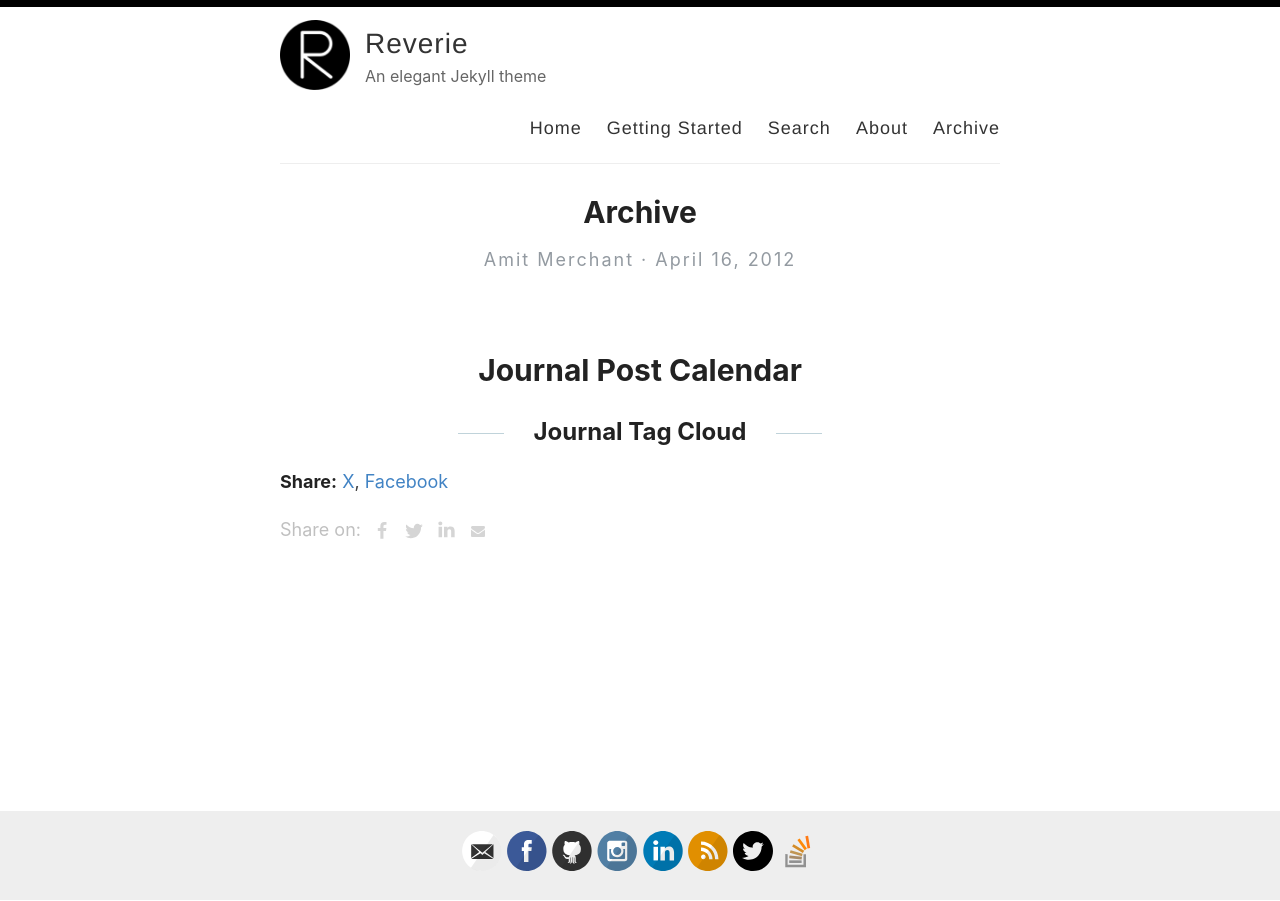
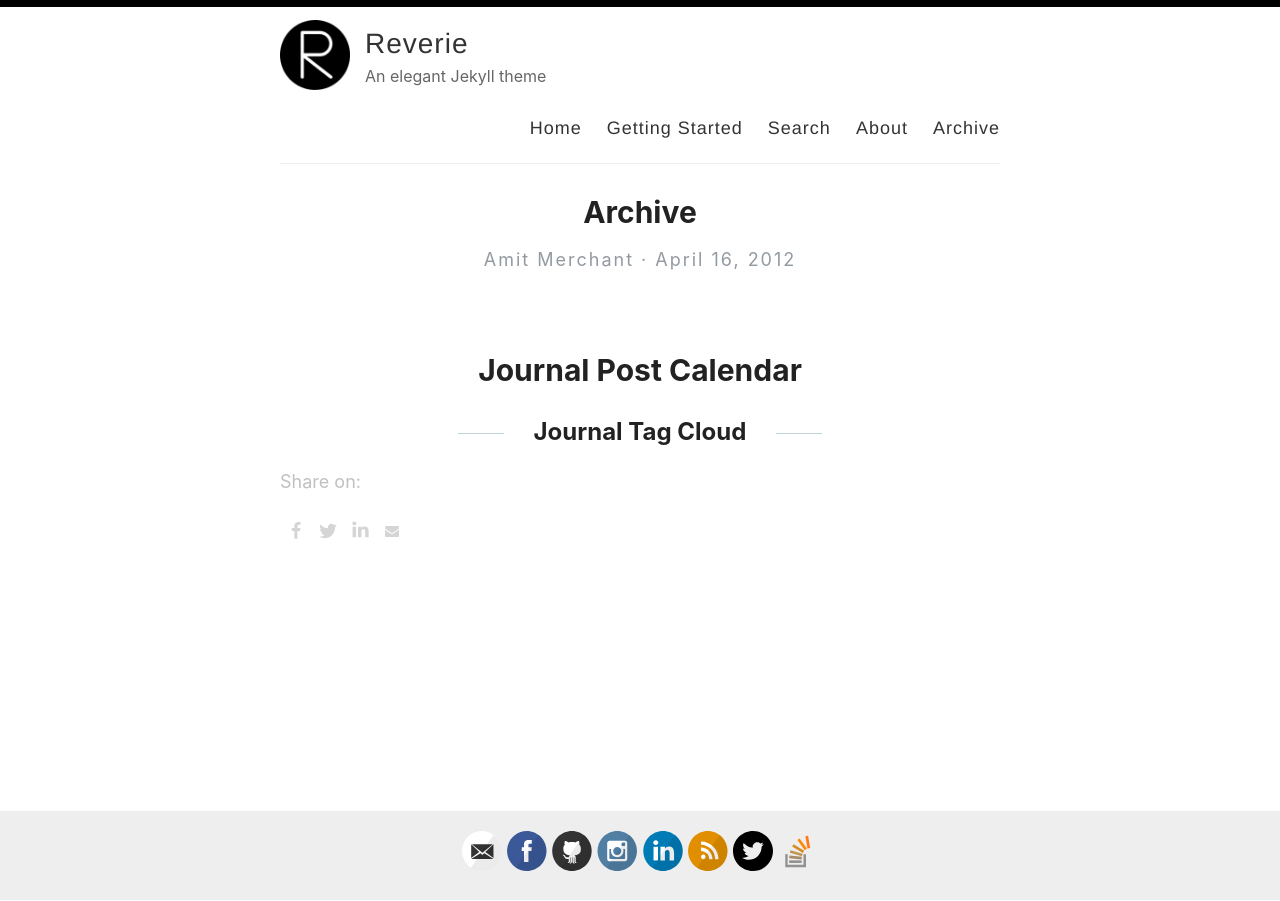
Before and after one commit to w8mej/vlog, a Jekyll site: the page built from _posts/2012-04-16-archive.md, in a window 1280 px wide. Built offline with Jekyll 4.4.1, drawn with Linux system fonts in a browser that asks for light colours; our own code applies the rules of GitHub Pages for plain Markdown files.

Commit message:
share idk

```diff
--- a/_layouts/post.html
+++ b/_layouts/post.html
@@ -28,9 +28,8 @@ layout: default
   </div>
 
   <div>
-    <p><span class="share-box">Share:</span> <a href="http://x.com/share?text={{ page.title }}&url={{site.url}}{{page.url}}" target="_blank">X</a>, <a href="https://www.facebook.com/sharer.php?u={{site.url}}{{page.url}}" target="_blank">Facebook</a></p>
-  </div>
-{% if include.pageurl != nil and include.pageurl != '' %}
+    <p>
+      {% if include.pageurl != nil and include.pageurl != '' %}
     {% assign pageurl = include.pageurl %}
 {% else %}
     {% assign pageurl = page.url %}
@@ -69,6 +68,8 @@ layout: default
     {% if page.image %}<div class="pinterest" title="Share this on Pinterest" onclick="window.open('https://pinterest.com/pin/create/button/?url=&media={{ site.url }}{{ page.image }}&description=');"><svg viewBox="0 0 1792 1792" xmlns="http://www.w3.org/2000/svg"><path d="M256 597q0-108 37.5-203.5t103.5-166.5 152-123 185-78 202-26q158 0 294 66.5t221 193.5 85 287q0 96-19 188t-60 177-100 149.5-145 103-189 38.5q-68 0-135-32t-96-88q-10 39-28 112.5t-23.5 95-20.5 71-26 71-32 62.5-46 77.5-62 86.5l-14 5-9-10q-15-157-15-188 0-92 21.5-206.5t66.5-287.5 52-203q-32-65-32-169 0-83 52-156t132-73q61 0 95 40.5t34 102.5q0 66-44 191t-44 187q0 63 45 104.5t109 41.5q55 0 102-25t78.5-68 56-95 38-110.5 20-111 6.5-99.5q0-173-109.5-269.5t-285.5-96.5q-200 0-334 129.5t-134 328.5q0 44 12.5 85t27 65 27 45.5 12.5 30.5q0 28-15 73t-37 45q-2 0-17-3-51-15-90.5-56t-61-94.5-32.5-108-11-106.5z"/></svg></div>{% endif %}
     <div class="mail" title="Share this through Email" onclick="window.open('mailto:?&body={{ site.url }}{{ pageurl }}');"><svg viewBox="0 0 1792 1792" xmlns="http://www.w3.org/2000/svg"><path d="M1792 710v794q0 66-47 113t-113 47h-1472q-66 0-113-47t-47-113v-794q44 49 101 87 362 246 497 345 57 42 92.5 65.5t94.5 48 110 24.5h2q51 0 110-24.5t94.5-48 92.5-65.5q170-123 498-345 57-39 100-87zm0-294q0 79-49 151t-122 123q-376 261-468 325-10 7-42.5 30.5t-54 38-52 32.5-57.5 27-50 9h-2q-23 0-50-9t-57.5-27-52-32.5-54-38-42.5-30.5q-91-64-262-182.5t-205-142.5q-62-42-117-115.5t-55-136.5q0-78 41.5-130t118.5-52h1472q65 0 112.5 47t47.5 113z"/></svg></div>
 </div>
+  </div>
+
   <!--<div class="date">
     Written on {{ page.date | date: "%B %e, %Y" }}
   </div>-->
```
